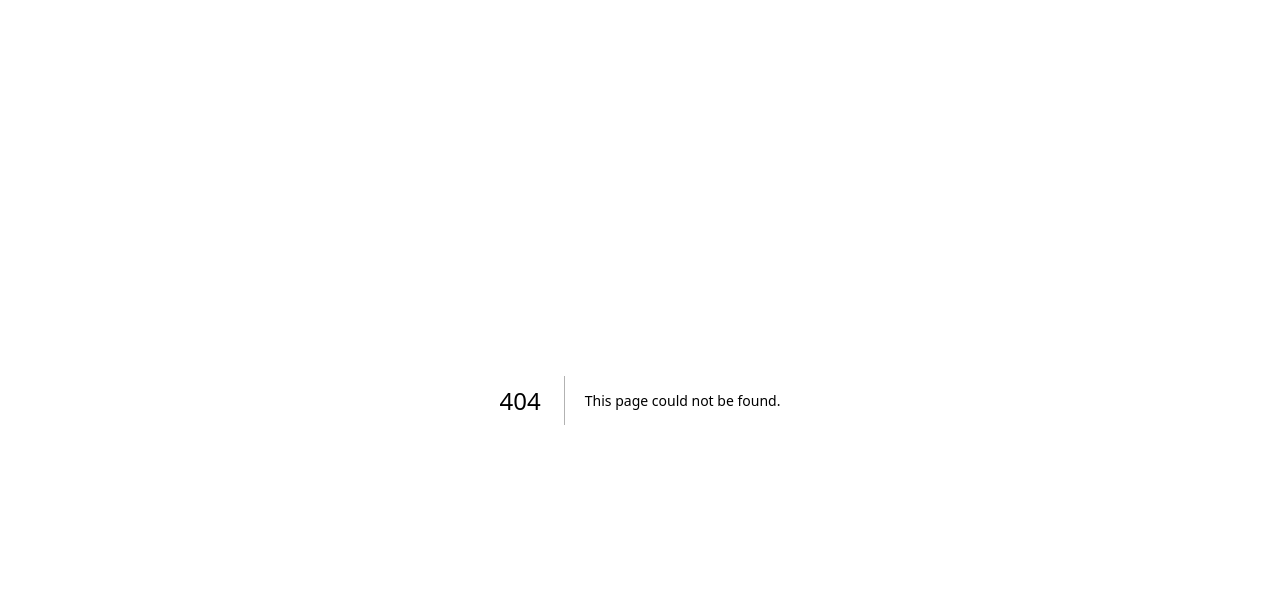
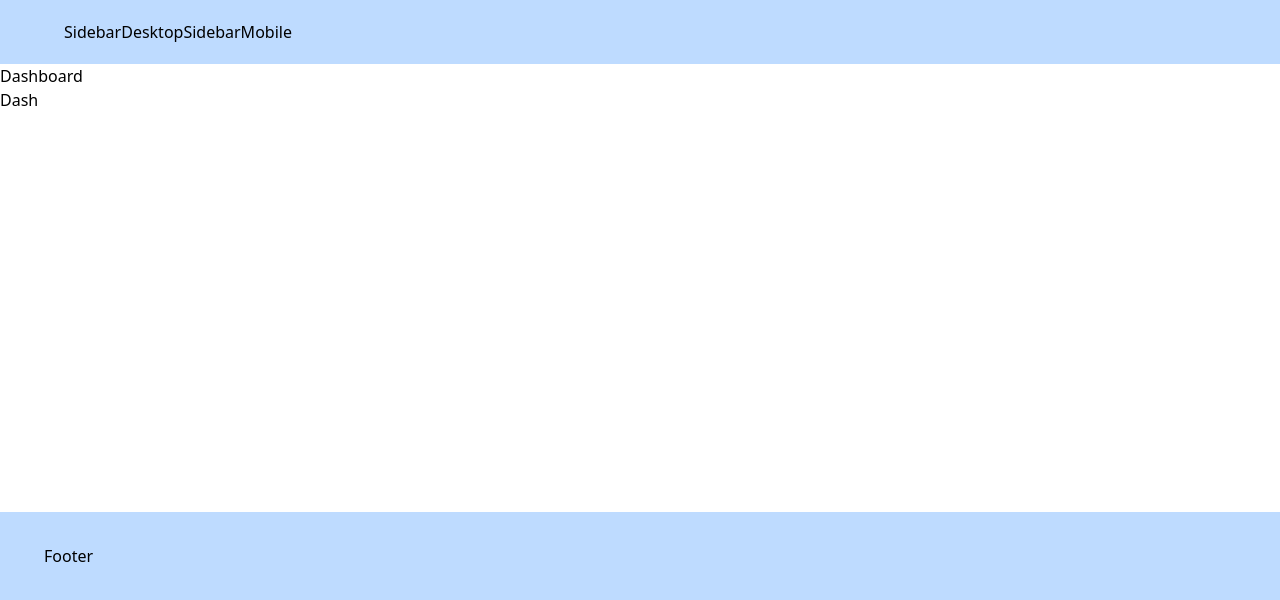
Before and after one commit to tvm-dev/iMobi.v2, a Next.js app in the folder frontend/: page /home in a window 1280 px wide. Before the commit this address had no page. Shown: the top 600 px of the page. Built offline with nearby package versions, Linux system fonts and the light colour scheme.

Commit message:
(route): Renaming route from dashboard to home

```diff
--- /dev/null
+++ b/frontend/src/app/(users)/home/page.tsx
@@ -0,0 +1,8 @@
+export default function DashboardPage() {
+  return (
+    <main>
+      <h1>Dashboard</h1>
+      <h2>Dash</h2>
+    </main>
+  );
+}
```
Also changed, not shown: frontend/src/app/(users)/dashboard/page.tsx (deleted).
